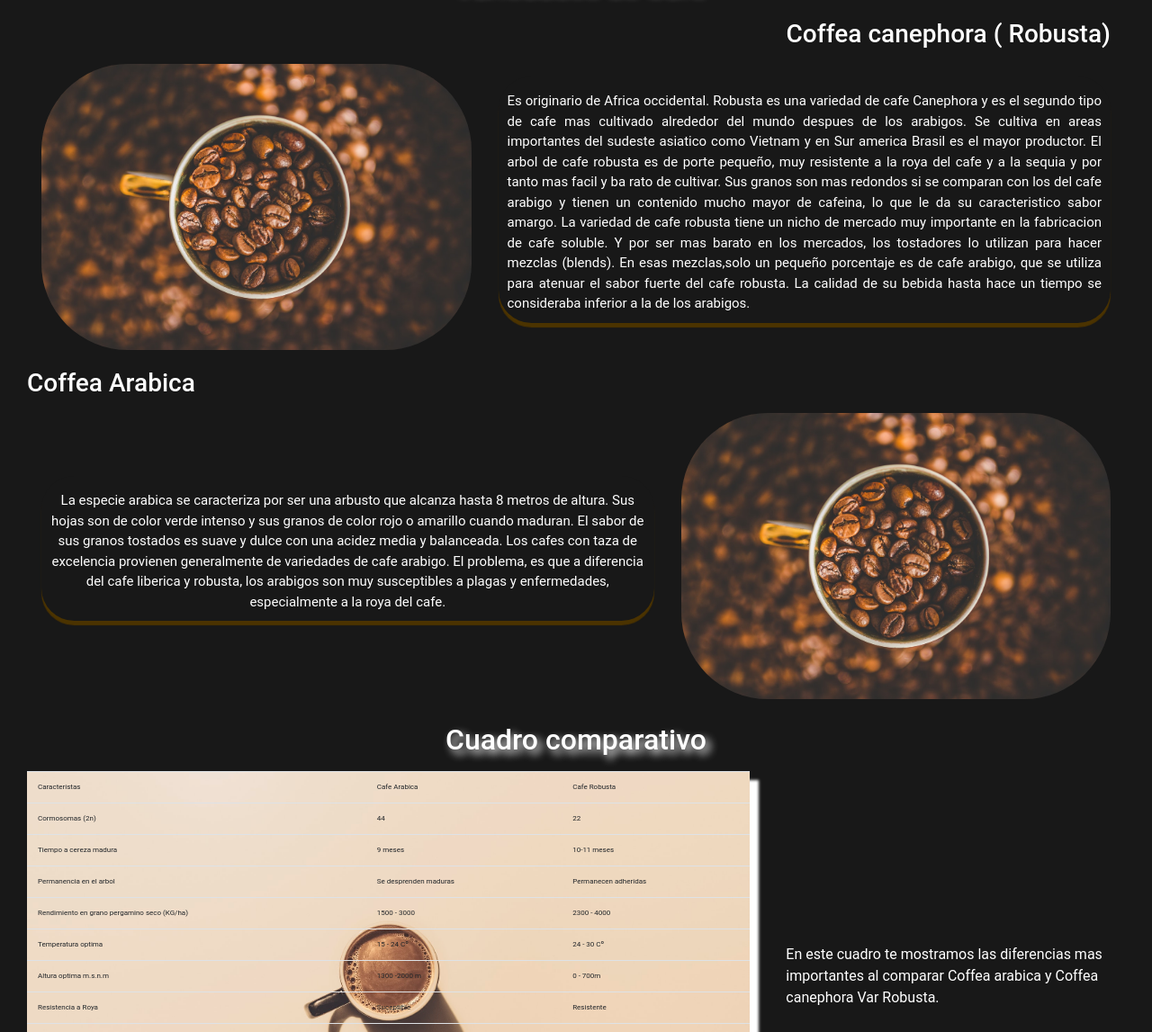
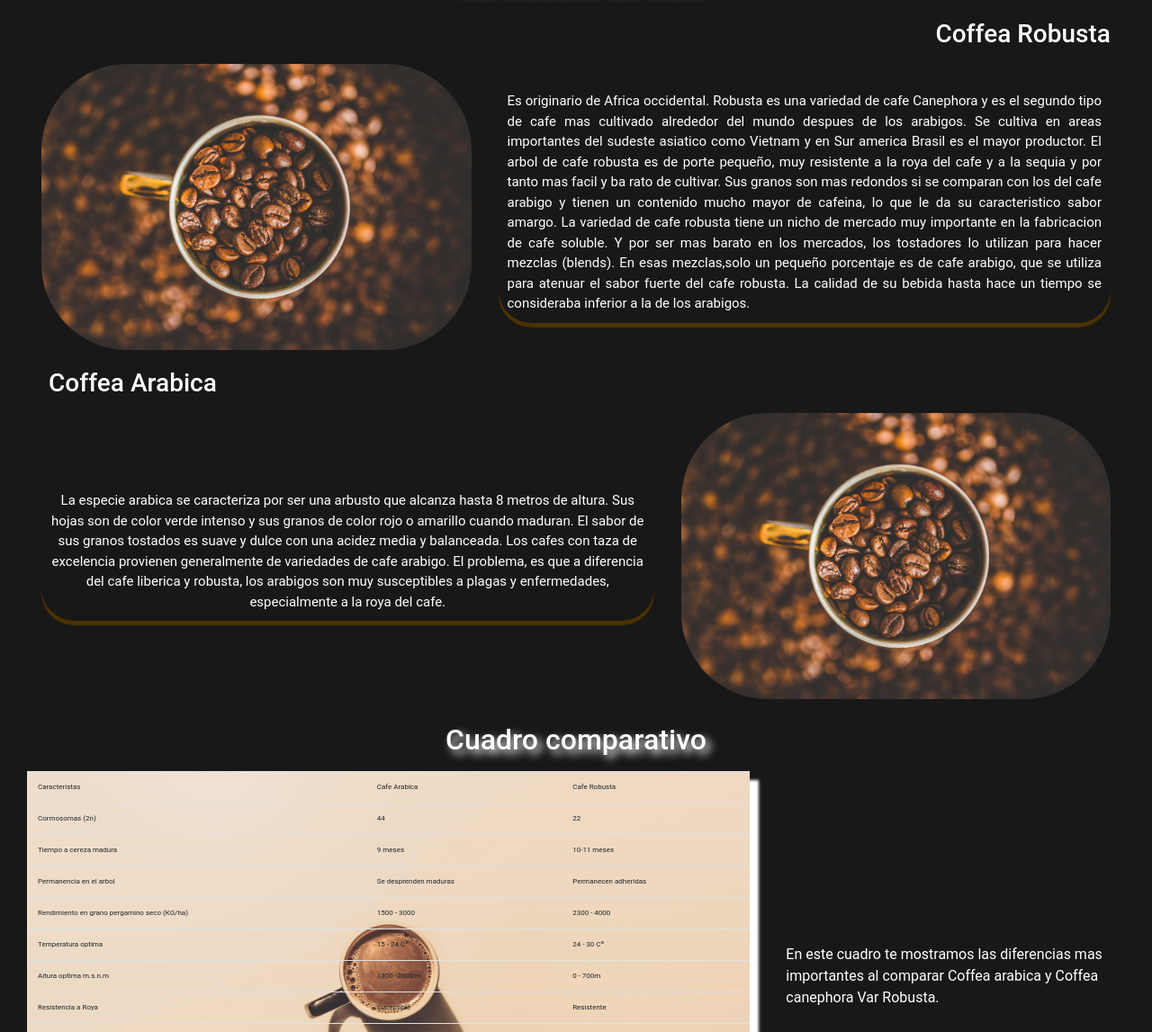
Before and after one commit to Gabythambo/Thambo-moleculainfusiones, a website: page pages/variedades.html in a window 1280 px wide. Shown: the part 153-1300 px from the top of the page at 90% size. Drawn offline with nearby package versions, Linux system fonts and the light colour scheme.

Commit message:
ajustes imagenes

```diff
--- a/pages/variedades.html
+++ b/pages/variedades.html
@@ -45,7 +45,7 @@
 <h2 class="mt-2 text-center animate__animated animate__flipInY">Variedades de Cafe</h2>
 <div class="container-fluid">
 		<div class="col-lg-12 col-xs-12 text-right">
-			<h3 class="pt-3 pr-3">Coffea canephora ( Robusta)</h3>
+			<h3 class="pt-3 pr-3">Coffea Robusta</h3>
 		</div>
 		<div class="row m-3">
 			<div class="col-lg-5 col-xs-12">
@@ -63,7 +63,7 @@
 			</div>
 	</div>
 	<div class="col-lg-12 col-xs-12">
-	<h3 class="pt-1">Coffea Arabica</h3>
+	<h3 class="pt-1 pl-4">Coffea Arabica</h3>
 	</div>
 	<div class="row m-3">
 		<div class="col-lg-7 col-xs-12 estilovariedades">
--- a/scss/_contenido.scss
+++ b/scss/_contenido.scss
@@ -149,7 +149,7 @@ align-items: center;;
 
 
 table {
-    background-image:  url("../assets/img/cafe.jpg");
+    background-image:  url("../assets/img/tabla.jpg");
  background-position: center;
  background-repeat: no-repeat;
  background-size: cover;
@@ -160,7 +160,7 @@ box-shadow: 10px 10px 3px #fff;
 
 @media only screen and (min-width: 0px) and (max-width: 576px){}
 table {
-  background-image:  url("../assets/img/cafe.jpg");
+  background-image:  url("../assets/img/tabla.jpg");
 background-position: center;
 background-repeat: no-repeat;
 background-size: cover;
```
Also changed, not shown: assets/img/Cafe.jpg (deleted), assets/img/aeropres.jpg (deleted), assets/img/tabla.jpg (renamed from assets/img/jakub-dziubak-XtUd5SiX464-unsplash.jpg), assets/img/v60.jpg (deleted), css/estilo.css.
